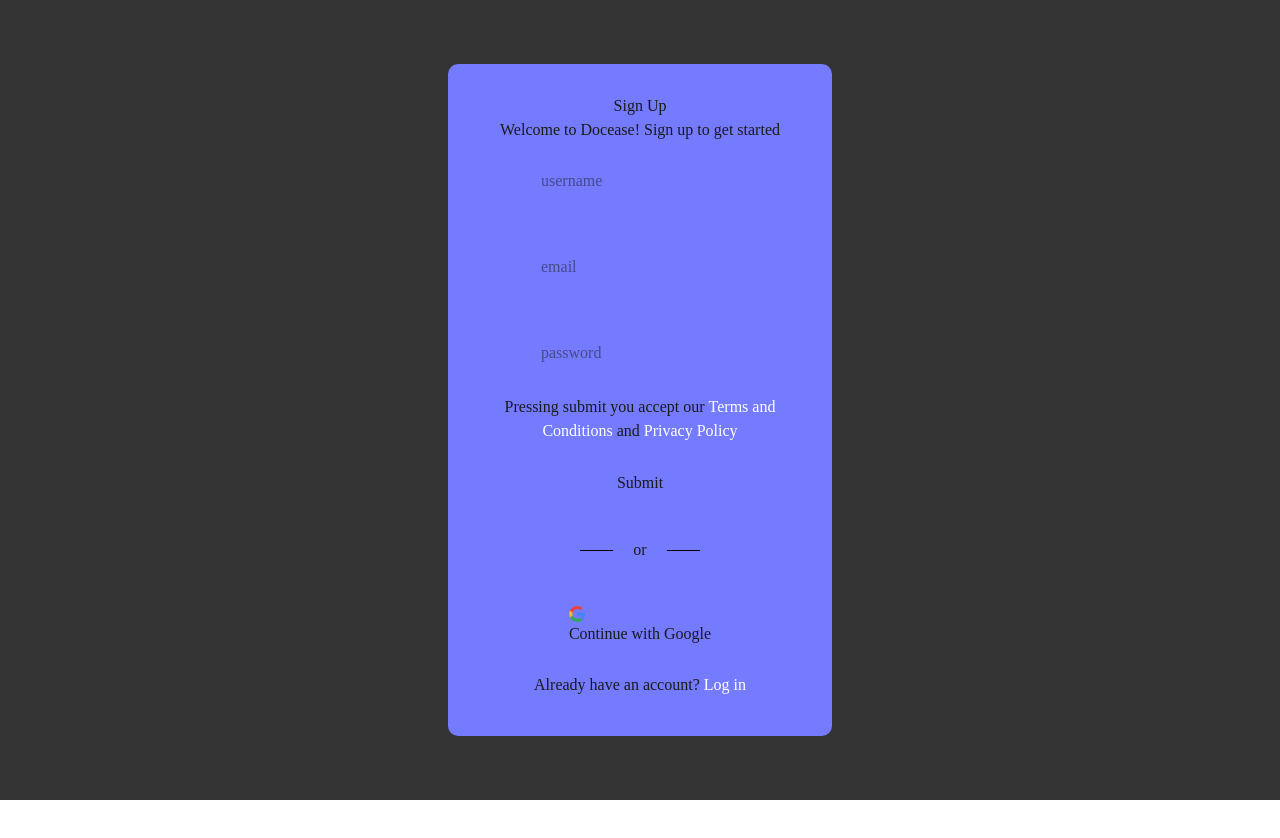
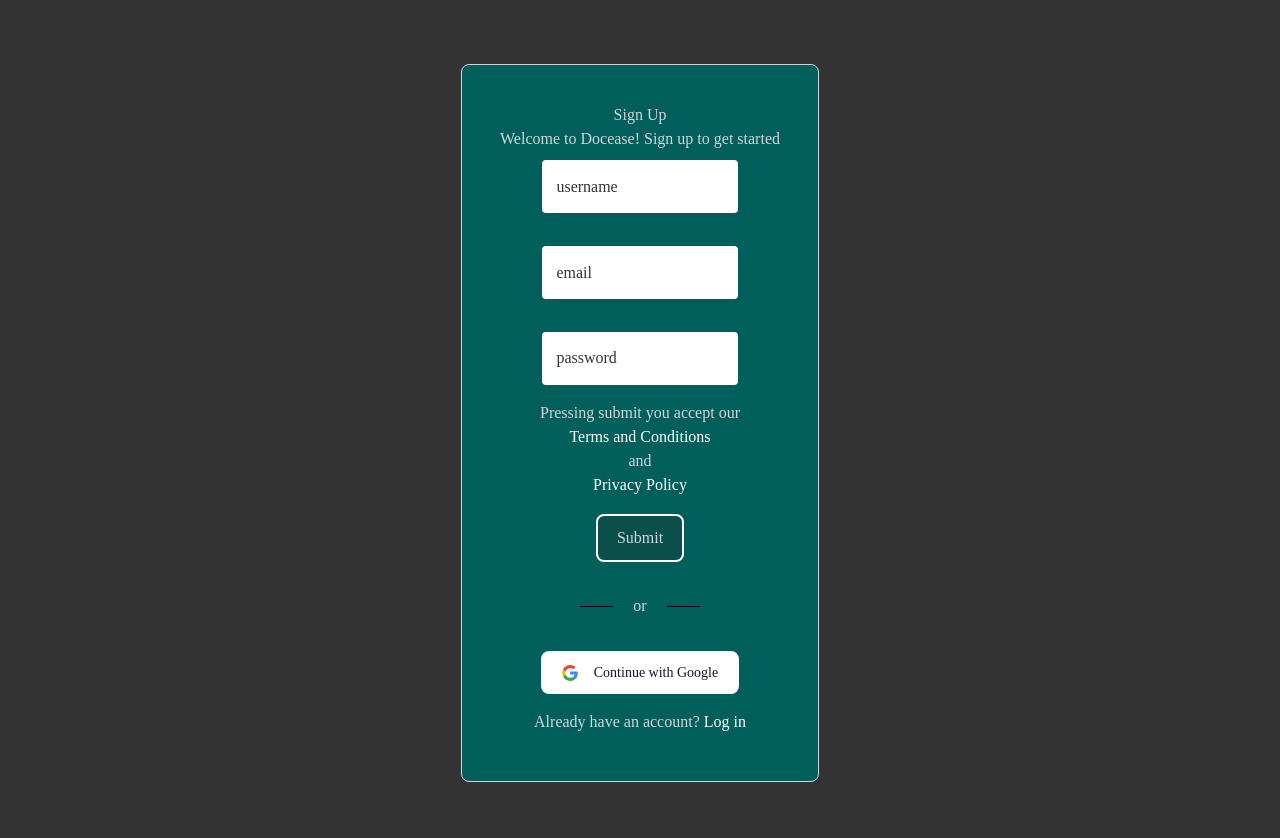
Before and after one commit to DavichoX/docease-client, a React (Vite) app: page /register in a window 1280 px wide. Shown: the top 838 px of the page. Before the commit the page ends 800 px from the top, so only its background shows below. Built offline with nearby package versions, Linux system fonts and the light colour scheme.

Commit message:
changing themes, coding the recent project banner

```diff
--- a/src/index.css
+++ b/src/index.css
@@ -46,7 +46,6 @@
 
 button {
     border-radius: 8px;
-    border: 1px solid transparent;
     padding: 0.6em 1.2em;
     font-size: 1em;
     font-weight: 500;
--- a/src/modules/auth/components/register/registerForm.jsx
+++ b/src/modules/auth/components/register/registerForm.jsx
@@ -23,7 +23,7 @@
    }
 
     return (
-        <div className="form-wrapper">
+        <div className="form-wrapper flex flex-col bg-teal-800 border-1 rounded-lg text-gray-300  wx-auto " style={{margin: '5% auto', padding: '3%'}} >
             <div className="register-presentation">
                 <h2>
                     Sign Up
@@ -32,7 +32,7 @@
                     Welcome to Docease! Sign up to get started
                 </span>
             </div>
-            <form method="POST" onSubmit={handleSubmit}>
+            <form method="POST" onSubmit={handleSubmit} className="flex flex-col  h-[90%] justify-center items-center">
                 <div className="input-wrapper">
                     <input type="text" name="username" placeholder="username" value={formData.username || ""}
                            onChange={handleChange}/>
@@ -46,16 +46,21 @@
                            onChange={handleChange}/>
                 </div>
                 <span className="TermsConditionLink">
-                Pressing submit you accept our <a href="">Terms and Conditions</a> and <a href="">Privacy Policy</a>
+                    Pressing submit you accept our
+                    <br/>
+                    <a href="">Terms and Conditions</a>
+                    <br/>
+                    and <br/>
+                    <a href="">Privacy Policy</a>
                 </span>
                 <div className="buttonContainer">
-                    <button>Submit</button>
+                    <button className=" bg-teal-900 hover:bg-teal-700 border-2 border-white">Submit</button>
                 </div>
                 <div className="separatorContainer">
                     <span className="separator">or</span>
                 </div>
                 <div className="login-options">
-                    <button className="google-oauth">
+                    <button className="google-oauth bg-white text-gray-900 hover:bg-gray-200 border-2 border-white flex flex-row justify-between items-center">
                         <span>
                             <svg width="800px" height="800px" viewBox="-3 0 262 262" xmlns="http://www.w3.org/2000/svg"
                                  preserveAspectRatio="xMidYMid"><path
@@ -67,13 +72,14 @@
                                 fill="#FBBC05"/><path
                                 d="M130.55 50.479c24.514 0 41.05 10.589 50.479 19.438l36.844-35.974C195.245 12.91 165.798 0 130.55 0 79.49 0 35.393 29.301 13.925 71.947l42.211 32.783c10.59-31.477 39.891-54.251 74.414-54.251"
                                 fill="#EB4335"/></svg>
-                            Continue with Google
                         </span>
+                        <span className="text-sm">Continue with Google</span>
                     </button>
                 </div>
                 <span>
-                Already have an account? <Link to="/login">Log in</Link>
-            </span>
+                Already have an account?
+                <Link to="/login"> Log in</Link>
+                </span>
             </form>
         </div>
 
--- a/src/modules/auth/components/register/registerFormStyles.css
+++ b/src/modules/auth/components/register/registerFormStyles.css
@@ -1,23 +1,3 @@
-.form-wrapper{
-    display: flex;
-    flex-direction: column;
-    background-color: #747bff;
-    border-radius: 10px;
-    color: #1a1a1a;
-    font-family: Bahnschrift;
-    padding: 30px;
-    width: 30%;
-    margin: 5% auto;
-}
-
-form{
-    display: flex;
-    flex-direction: column;
-    height: 90%;
-    justify-content: center;
-    align-items: center;
-}
-
 form div{
     margin: 1em;
     display: flex;
@@ -32,6 +12,11 @@
     padding: 0.9em;
     border: none;
     border-radius: 4px;
+    background-color: #fff;
+}
+
+form input::placeholder{
+    color: #333;
 }
 
 form span a{
@@ -86,14 +71,6 @@
     width: 85%;
 }
 
-.login-options button{
-    display: flex;
-    flex-direction: row;
-    justify-content: center;
-    align-items: center;
-    width: 70%;
-}
-
 span svg{
     width: 1em;
     height: 1em;
--- a/src/modules/core/components/HomePageMain.jsx
+++ b/src/modules/core/components/HomePageMain.jsx
@@ -1,4 +1,4 @@
-
+import {useEffect, useState} from "react";
 function HomePageMain() {
 
     function NewUserStartingPoint(){
@@ -16,12 +16,71 @@
             </div>
         )
     }
+    /*
+        function RecentProjectsSummary(){
+        const [projects, setProjects] = useState([]);
+        useEffect(() => {
+            fetch('/recent-projects')
+                .then(res => res.json())
+                .then(data => setProjects(data))
+                .then(error => console.log(error));
+        })
+        return (
+
+        )
+    }
+     */
 
     return (
         <div className="home-main w-full h-full">
             <div className="home-body w-full h-full">
                 <div className="home-content w-full h-full flex flex-row justify-center items-center">
+                    <div className="top-content recent-summary absolute">
+                        <div className="indicator">
+                            <h3 className="text-white"> Recent Projects </h3>
+                        </div>
+                        <div className="recent-projects">
+                            <div className="aproject w-60 p-8 bg-[#444] border-2 border-teal-800 flex flex-col justify-center items-center rounded-lg">
+                                <a href="/{project-id}" className="flex flex-col justify-center items-center">
+                                    <div className="doc-logo">
+                                        <svg xmlns="http://www.w3.org/2000/svg" viewBox="0 0 48 48" width="50px"
+                                             height="50px">
+                                            <path fill="#50e6ff"
+                                                  d="M39,16v25c0,1.105-0.895,2-2,2H11c-1.105,0-2-0.895-2-2V7c0-1.105,0.895-2,2-2h17l3,8L39,16z"/>
+                                            <linearGradient id="VWJODR~F49S8JZXNLPMJka" x1="28.529" x2="33.6"
+                                                            y1="2761.471"
+                                                            y2="2756.4" gradientTransform="translate(0 -2746)"
+                                                            gradientUnits="userSpaceOnUse">
+                                                <stop offset="0" stop-color="#3079d6"/>
+                                                <stop offset="1" stop-color="#297cd2"/>
+                                            </linearGradient>
+                                            <path fill="url(#VWJODR~F49S8JZXNLPMJka)"
+                                                  d="M28,5v9c0,1.105,0.895,2,2,2h9L28,5z"/>
+                                            <path fill="#057093"
+                                                  d="M32.5,24h-17c-0.276,0-0.5-0.224-0.5-0.5v-1c0-0.276,0.224-0.5,0.5-0.5h17c0.276,0,0.5,0.224,0.5,0.5	v1C33,23.776,32.776,24,32.5,24z"/>
+                                            <path fill="#057093"
+                                                  d="M30.5,28h-15c-0.276,0-0.5-0.224-0.5-0.5v-1c0-0.276,0.224-0.5,0.5-0.5h15c0.276,0,0.5,0.224,0.5,0.5	v1C31,27.776,30.776,28,30.5,28z"/>
+                                            <path fill="#057093"
+                                                  d="M32.5,32h-17c-0.276,0-0.5-0.224-0.5-0.5v-1c0-0.276,0.224-0.5,0.5-0.5h17c0.276,0,0.5,0.224,0.5,0.5	v1C33,31.776,32.776,32,32.5,32z"/>
+                                            <path fill="#057093"
+                                                  d="M30.5,36h-15c-0.276,0-0.5-0.224-0.5-0.5v-1c0-0.276,0.224-0.5,0.5-0.5h15c0.276,0,0.5,0.224,0.5,0.5	v1C31,35.776,30.776,36,30.5,36z"/>
+                                        </svg>
+                                    </div>
+                                    <div className="doc-metadata text-white">
+                                        <h2 className="doc-title">Some Title</h2>
+                                        <span className="doc-creator block text-xs"> creator: David Rengifo</span>
+                                        <span className="doc-crated_at block text-xs"> created: February 04, 2025</span>
+                                        <span className="doc-status block text-xs"> status: No Edited</span>
+                                        <span className="doc-assigned block text-xs">assigned: someone</span>
+                                    </div>
+                                </a>
+                            </div>
+                        </div>
 
+                    </div>
+                    <div className="botton-content tracking-table">
+
+                    </div>
                 </div>
             </div>
         </div>
```
